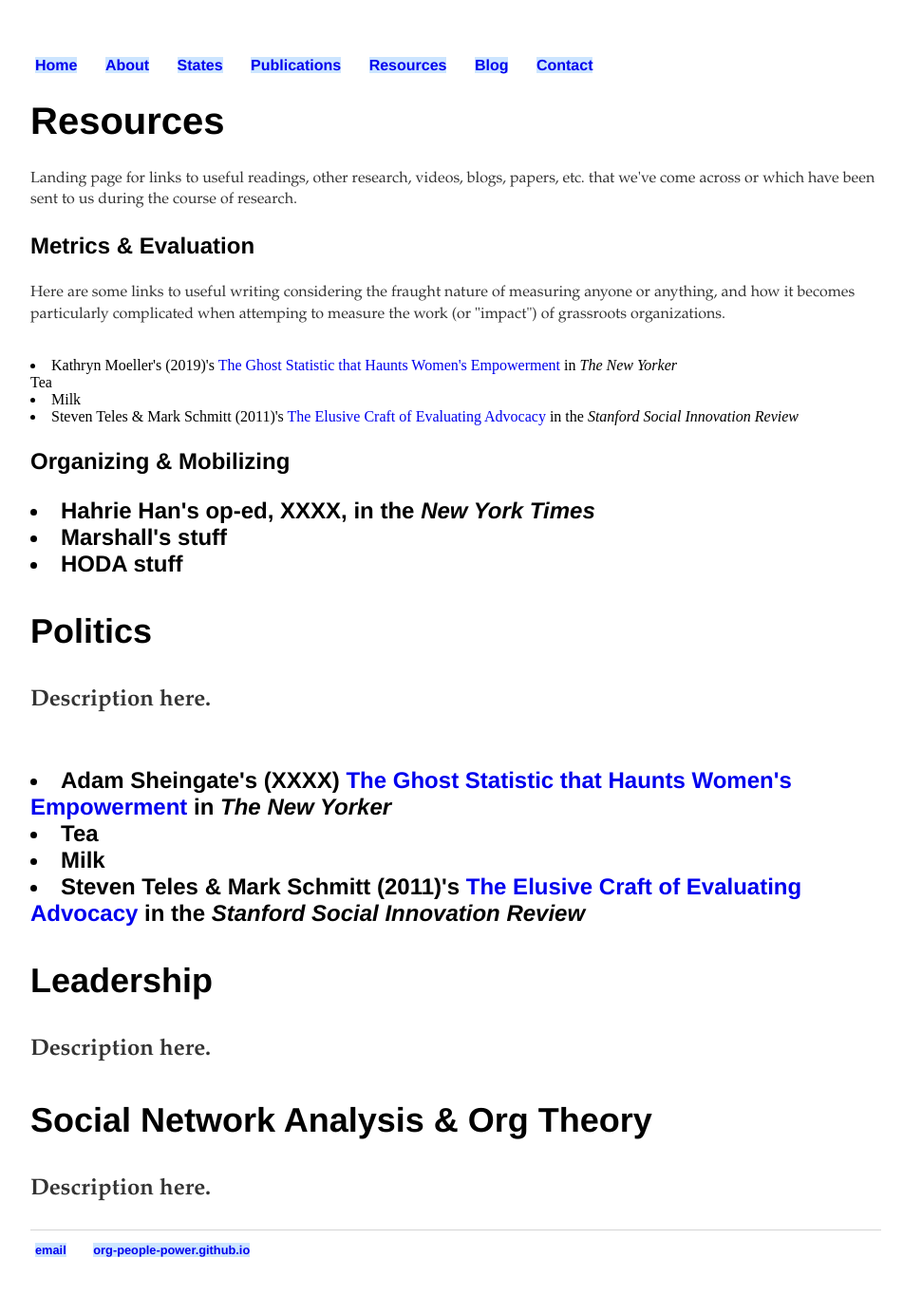
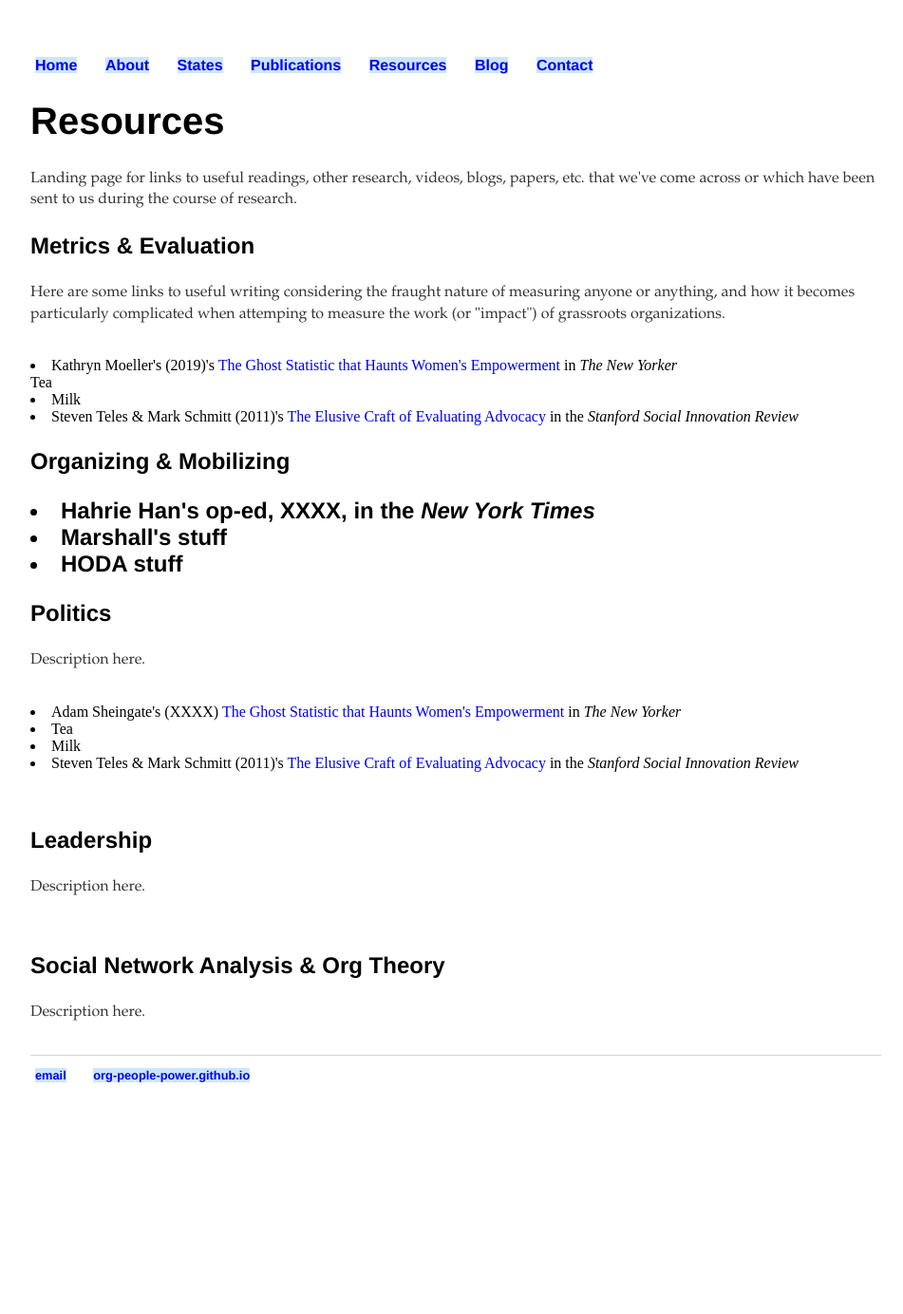
Before and after one commit to org-people-power/org-people-power.github.io, a Jekyll site: the page built from resources/index.html, in a window 1280 px wide. Shown: the whole page at 95% size, without its empty margins (160-1111 px from the left). Built offline with Jekyll 4.4.1, drawn with Linux system fonts in a browser that asks for light colours; after the commit the page ends 1200 px from its top, so only the background shows below that.

Commit message:
Update index.html

```diff
--- a/resources/index.html
+++ b/resources/index.html
@@ -15,20 +15,24 @@ title: Resources
 <li> Steven Teles & Mark Schmitt (2011)'s <a href="https://ssir.org/articles/entry/the_elusive_craft_of_evaluating_advocacy">The Elusive Craft of Evaluating Advocacy</a> in the <i>Stanford Social Innovation Review</i></li>
 </p>
 <h3>Organizing & Mobilizing<h3>
-<ul.a>
+<ul.c>
 	<li> Hahrie Han's op-ed, XXXX, in the <i> New York Times </i></li>
 	<li> Marshall's stuff</li>
 	<li> HODA stuff</li>
+</ul.c>
 <h3>Politics</h3>
 <p> Description here.</p><br>
-<li> Adam Sheingate's (XXXX) <a href="https://www.newyorker.com/science/elements/the-ghost-statistic-that-haunts-womens-empowerment">The Ghost Statistic that Haunts Women's Empowerment</a> in <i>The New Yorker</i></li>
-<ul.a>
-<li>Tea</li>
-<li>Milk</li>
-<li>Steven Teles & Mark Schmitt (2011)'s <a href="https://ssir.org/articles/entry/the_elusive_craft_of_evaluating_advocacy">The Elusive Craft of Evaluating Advocacy</a> in the <i>Stanford Social Innovation Review</i></li></p>
-</ul.a>
+<ul.c>
+	<li> Adam Sheingate's (XXXX) <a href="https://www.newyorker.com/science/elements/the-ghost-statistic-that-haunts-womens-empowerment">The Ghost Statistic that Haunts Women's Empowerment</a> in <i>The New Yorker</i></li>
+	<li>Tea</li>
+	<li>Milk</li>
+	<li>Steven Teles & Mark Schmitt (2011)'s <a href="https://ssir.org/articles/entry/the_elusive_craft_of_evaluating_advocacy">The Elusive Craft of Evaluating Advocacy</a> in the <i>Stanford Social Innovation Review</i></li></p>
+</ul.c>
+	<br>
 <h3> Leadership </h3>
 <p> Description here. </p>
+	<br>
 <h3> Social Network Analysis & Org Theory </h3>
 <p> Description here. </p>
+	<br>
 </div><!-- /.blurb -->
```
